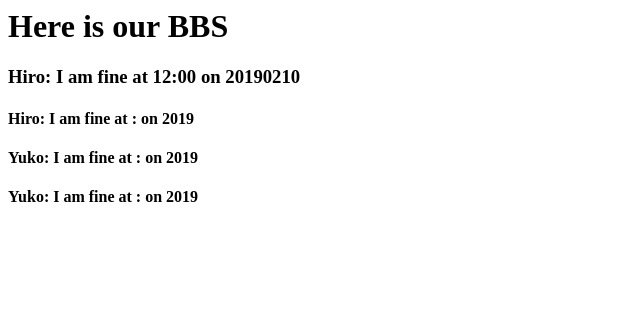
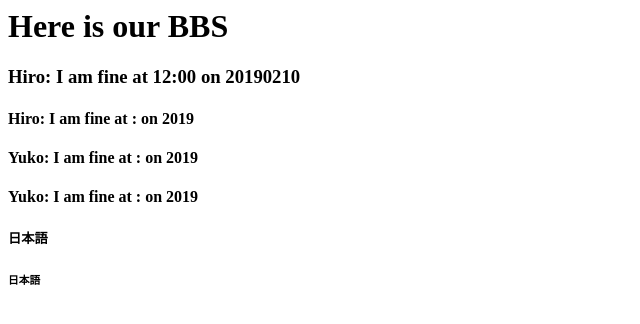
Before and after one commit to motion-palette/mybbs, a plain HTML site: page index.html in a window 1280 px wide. Shown: the whole page, without its empty margins (0-640 px from the left). Drawn offline with Linux system fonts and the light colour scheme.

Commit message:
Update index.html

```diff
--- a/index.html
+++ b/index.html
@@ -6,5 +6,7 @@
   <h4>Hiro: I am fine at   :   on 2019    </h4>
   <h4>Yuko: I am fine at   :   on 2019    </h4>
   <h4>Yuko: I am fine at   :   on 2019    </h4>
+  <h5>日本語　　　　　　　　　　　　　　　　　　</h5>
+  <h6>日本語　　　　　　　　　　　　　　　　　　</h6>
   </body>
 </html>
```
